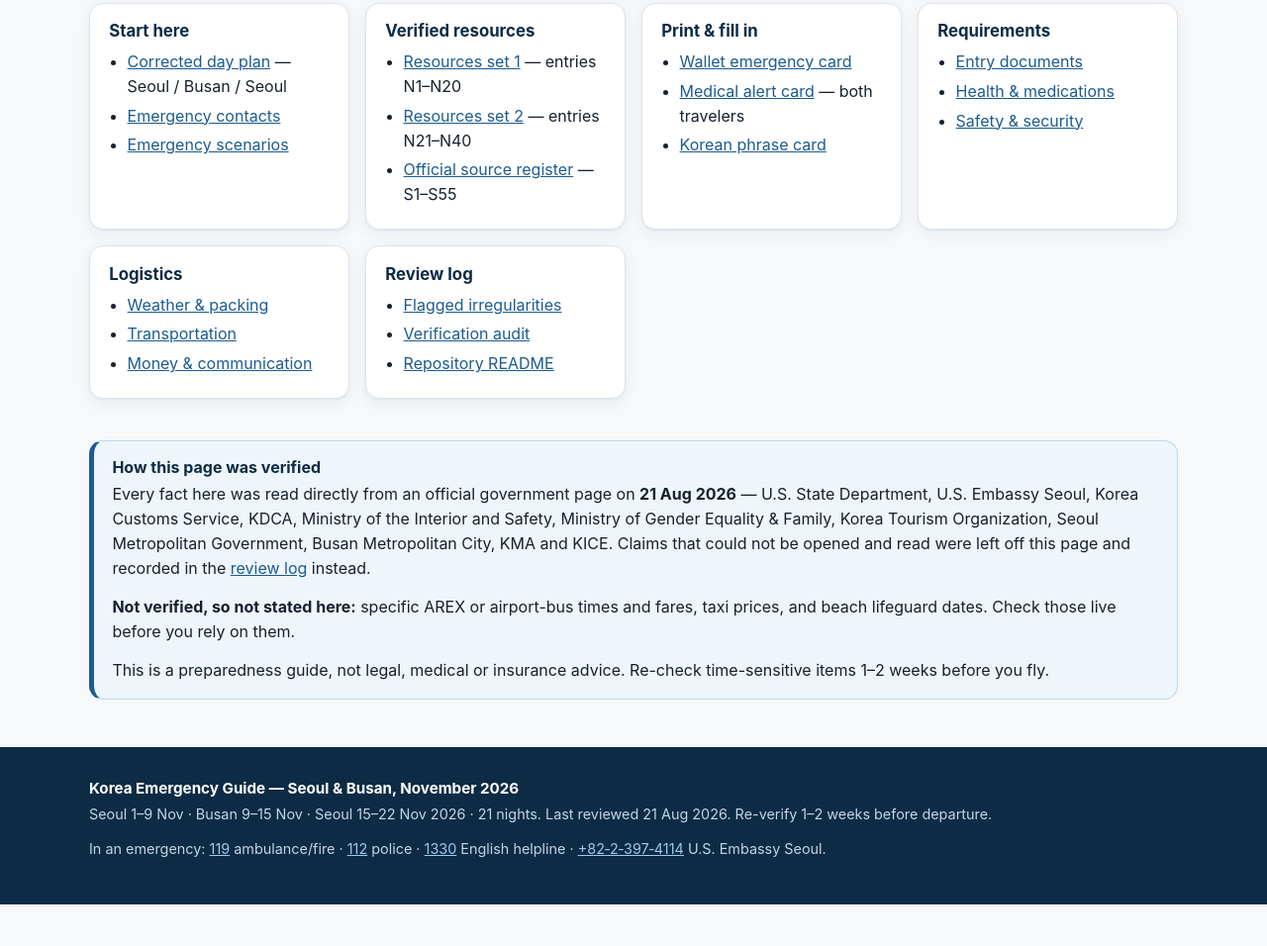
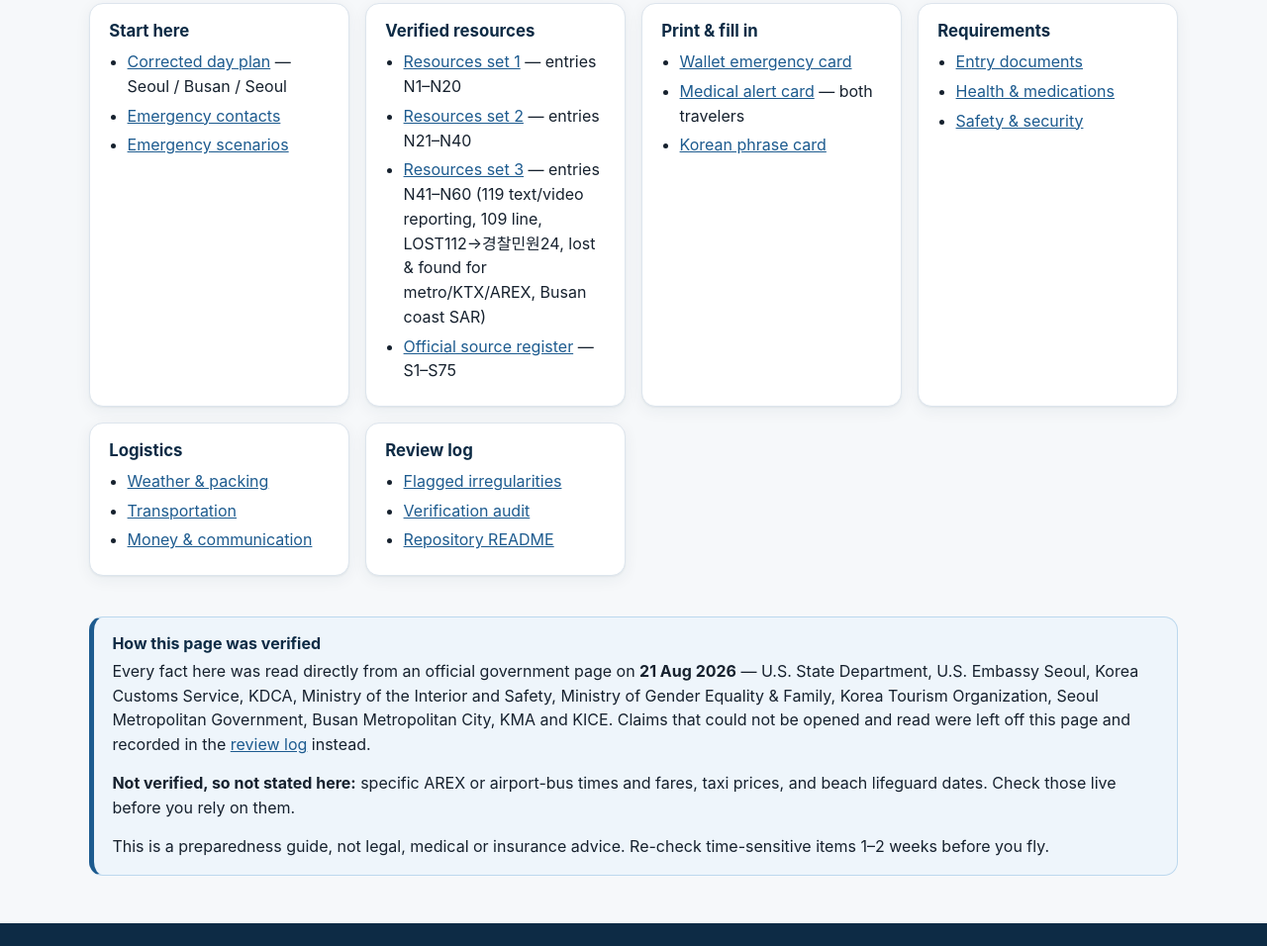
Before and after one commit to buffedlizard55-lab/Korea-emergency, a plain HTML site: page index.html in a window 1280 px wide. Shown: the part 5990-6946 px from the top of the page at 99% size. Before the commit the page ends 6904 px from the top, so only its background shows below. Drawn offline with Linux system fonts and the light colour scheme.

Commit message:
Add 20 verified emergency-resource entries N41-N60 (set 3) + 3rd-pass irregularities
- docs/16-seoul-busan-emergency-resources-set3.md: entries N41-N60, each verified
  against an official source on 21-22 Aug 2026 (live page read or official-domain
  index, marked per row): 119 text/video reporting, 109 crisis line, 129/1399/110,
  LOST112->경찰민원24 merger (26 Jan 2026), Seoul Metro 1577-1234 lost & found,
  Korail +82-1599-7777, AREX move to airportrailroad.com + Geomam lost & found,
  ICN late-night buses, Seoul Dasan 120 codes, Seoul late-night pharmacies,
  Busan beach off-season closure, AirKorea English, U.S. Embassy lost-passport
  procedure, U.S. Consulate Busan, CDC guidance, MOIS Emergency Ready languages,
  Coast Guard SAR contacts (AIP GEN 3.6).
- docs/13: 3rd-pass section, IRR-10..IRR-18 (incl. README superseded-itinerary
  fix, IRR-9 items now verified/superseded).
- docs/sources.md: register extended S56-S75; S15 superseded by S58 (IRR-11).
- README/index/index.html: 60 entries (3 sets); corrected trip timeline, KTX
  dates (9 & 15 Nov), CSAT=Seoul day; S1-S75 references.

Co-authored-by: arena-agent <297053741+arena-agent@users.noreply.github.com>

```diff
--- a/index.html
+++ b/index.html
@@ -466,7 +466,8 @@
         <ul>
           <li><a href="docs/12-seoul-busan-emergency-resources.md">Resources set 1</a> — entries N1–N20</li>
           <li><a href="docs/14-seoul-busan-emergency-resources-set2.md">Resources set 2</a> — entries N21–N40</li>
-          <li><a href="docs/sources.md">Official source register</a> — S1–S55</li>
+          <li><a href="docs/16-seoul-busan-emergency-resources-set3.md">Resources set 3</a> — entries N41–N60 (119 text/video reporting, 109 line, LOST112→경찰민원24, lost & found for metro/KTX/AREX, Busan coast SAR)</li>
+          <li><a href="docs/sources.md">Official source register</a> — S1–S75</li>
         </ul>
       </div>
       <div class="card">
```
Also changed, not shown: 8 other files.
